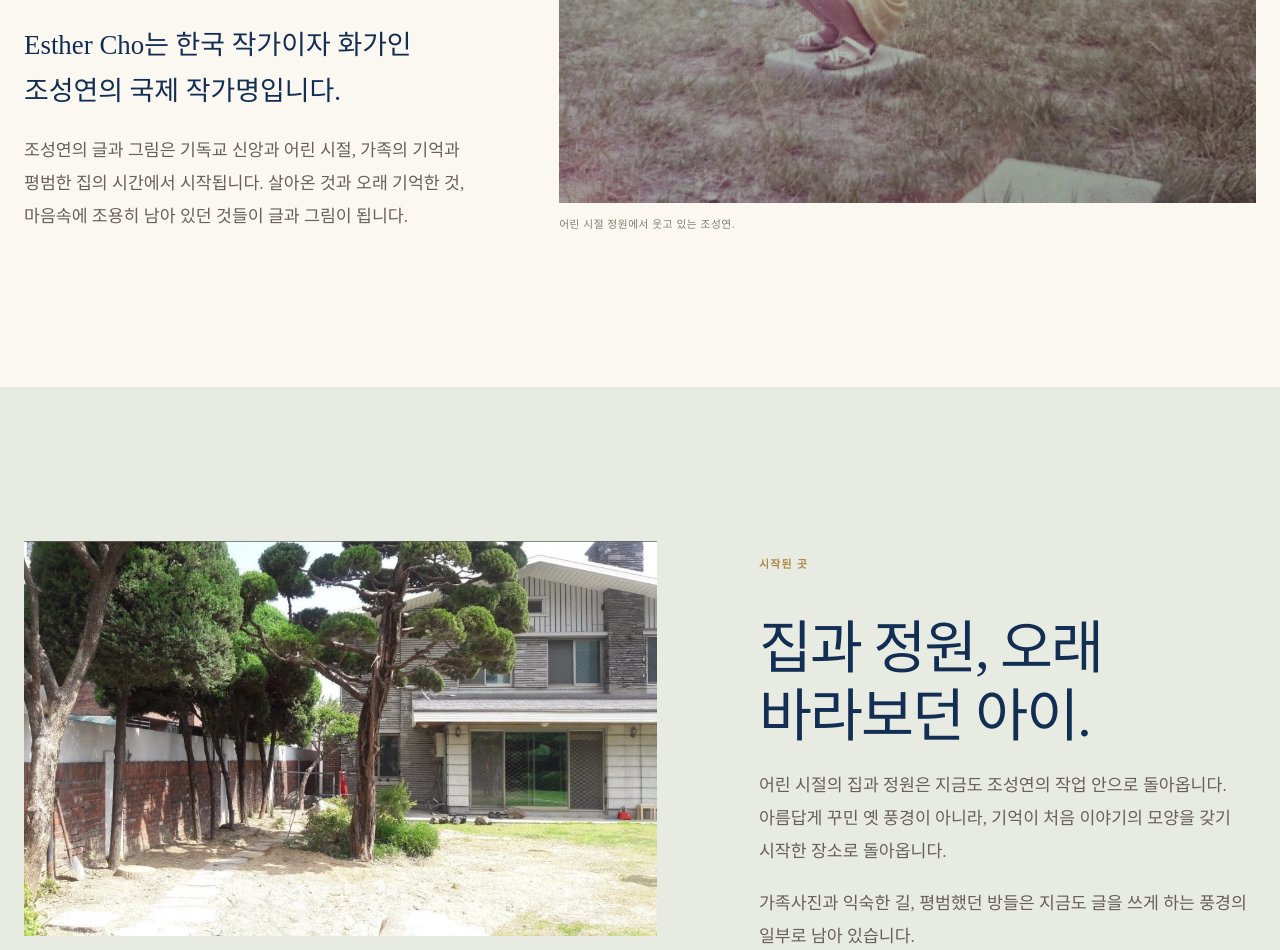
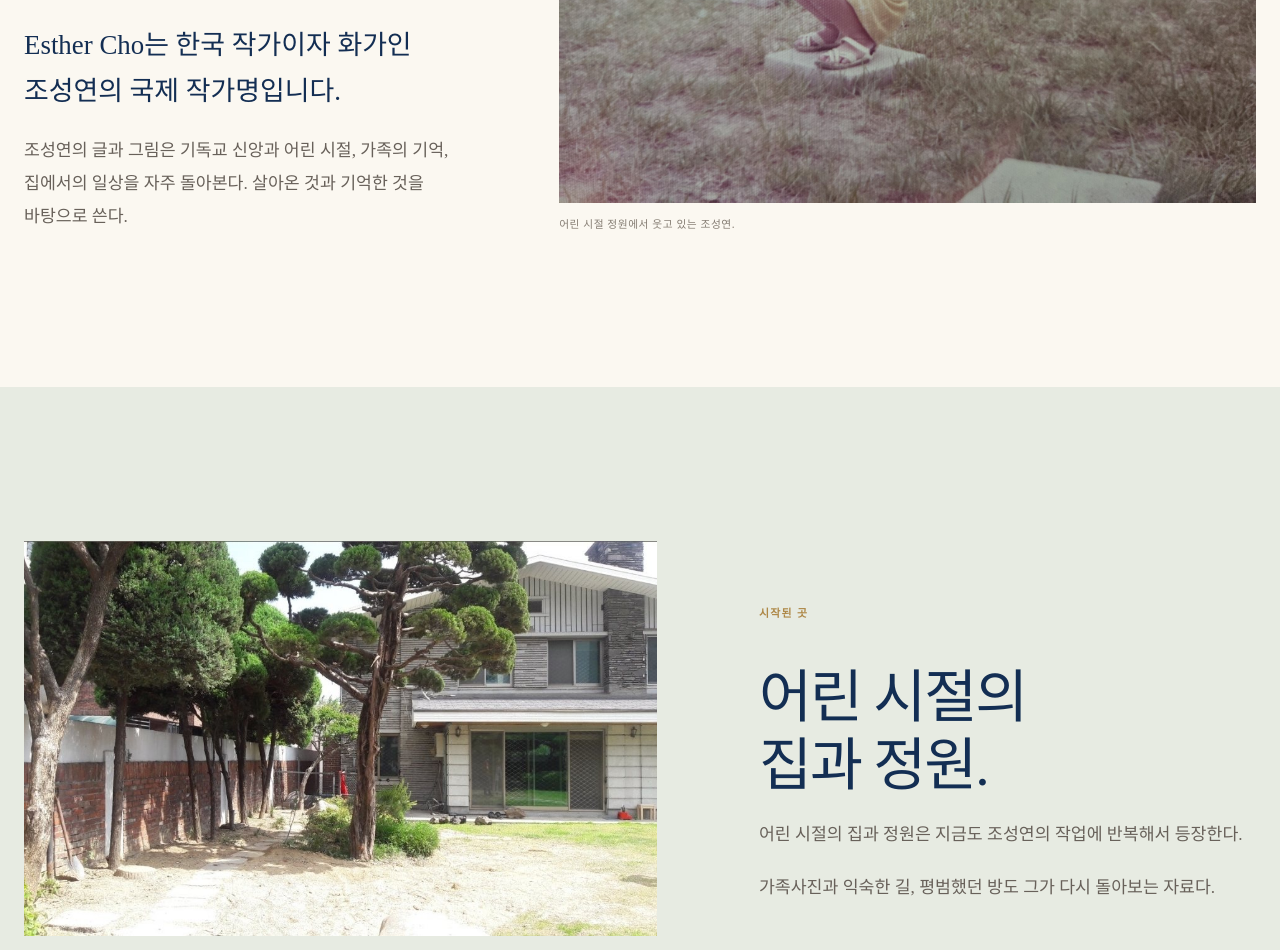
Before and after one commit to k-mama/esthercho, a Next.js app: page /ko/about in a window 1280 px wide. Shown: the part 1260-2210 px from the top of the page. Built offline with nearby package versions, Linux system fonts and the light colour scheme.

Commit message:
edit: let Korean Esther profile facts lead

```diff
--- a/src/app/ko/about/page.tsx
+++ b/src/app/ko/about/page.tsx
@@ -43,9 +43,9 @@ export default function KoreanAboutPage() {
             </p>
 
             <p className="esther-intro">
-              조성연의 글과 그림은 기독교 신앙과 어린 시절, 가족의 기억과
-              평범한 집의 시간에서 시작됩니다. 살아온 것과 오래 기억한 것,
-              마음속에 조용히 남아 있던 것들이 글과 그림이 됩니다.
+              조성연의 글과 그림은 기독교 신앙과 어린 시절, 가족의 기억,
+              집에서의 일상을 자주 돌아본다. 살아온 것과 기억한 것을
+              바탕으로 쓴다.
             </p>
           </div>
 
@@ -84,19 +84,16 @@ export default function KoreanAboutPage() {
             <div className="esther-copy">
               <p className="esther-eyebrow">시작된 곳</p>
 
-              <h2>
-                집과 정원, 오래 바라보던 아이.
-              </h2>
+              <h2>어린 시절의 집과 정원.</h2>
 
               <p>
-                어린 시절의 집과 정원은 지금도 조성연의 작업 안으로
-                돌아옵니다. 아름답게 꾸민 옛 풍경이 아니라, 기억이 처음
-                이야기의 모양을 갖기 시작한 장소로 돌아옵니다.
+                어린 시절의 집과 정원은 지금도 조성연의 작업에 반복해서
+                등장한다.
               </p>
 
               <p>
-                가족사진과 익숙한 길, 평범했던 방들은 지금도 글을 쓰게 하는
-                풍경의 일부로 남아 있습니다.
+                가족사진과 익숙한 길, 평범했던 방도 그가 다시 돌아보는
+                자료다.
               </p>
             </div>
           </div>
@@ -107,9 +104,7 @@ export default function KoreanAboutPage() {
             <div className="esther-copy">
               <p className="esther-eyebrow">미술과 배움</p>
 
-              <h2>
-                그림을 그리던 아이는 오래도록 그림의 길을 따라갔습니다.
-              </h2>
+              <h2>오랫동안 이어진 미술 공부.</h2>
 
               <p>
                 예원학교와 서울예술고등학교에서 미술을 공부했고,
@@ -156,15 +151,11 @@ export default function KoreanAboutPage() {
                 집, 가족, 그리고 믿음
               </p>
 
-              <h2>
-                평범한 식탁도 작업의 일부가 되었습니다.
-              </h2>
+              <h2>집과 가족, 아침 식탁.</h2>
 
               <p>
-                조성연은 작가이자 화가이며, 오랫동안 가정을 돌보며 살아온
-                주부입니다. 창작은 집안일과 떨어진 곳에서 자라지 않았습니다.
-                식사와 가족의 리듬, 기도와 돌봄이 이어지는 생활 한가운데에서
-                자랐습니다.
+                조성연은 작가이자 화가이며 주부다. 창작은 식사와 가족의
+                일상, 기도와 돌봄이 이어지는 생활과 함께 자라왔다.
               </p>
 
               <p>
@@ -210,7 +201,7 @@ export default function KoreanAboutPage() {
                 삶으로 이어지는 믿음
               </p>
 
-              <h2>페이지 밖으로 이어지는 삶.</h2>
+              <h2>멘토링과 봉사 활동.</h2>
 
               <p>
                 조성연은 북한 이탈 주민을 멘토링으로 돕고, 방글라데시에서
@@ -231,9 +222,7 @@ export default function KoreanAboutPage() {
                 아직도 만드는 중
               </p>
 
-              <h2>
-                글과 그림은 지금도 함께 이어집니다.
-              </h2>
+              <h2>글, 손그림, 이후의 재해석.</h2>
 
               <p>
                 지금도 산문과 묵상 글을 쓰고, 이야기가 될 장면을 손으로
@@ -246,7 +235,7 @@ export default function KoreanAboutPage() {
               </p>
 
               <p>
-                원본도 보이고, 만들어지는 과정도 보이게 합니다.
+                원본 작업과 이후의 재해석은 서로 구분해 표시한다.
               </p>
             </div>
 
@@ -273,10 +262,7 @@ export default function KoreanAboutPage() {
             {authorProfile.globalName}
           </p>
 
-          <p>
-            신앙과 기억, 집과 평범한 삶의 시간을 이야기로 모아가는
-            작가이자 화가입니다.
-          </p>
+          <p>지금도 글을 쓰고 그림을 그린다.</p>
         </footer>
       </article>
     </main>
```
